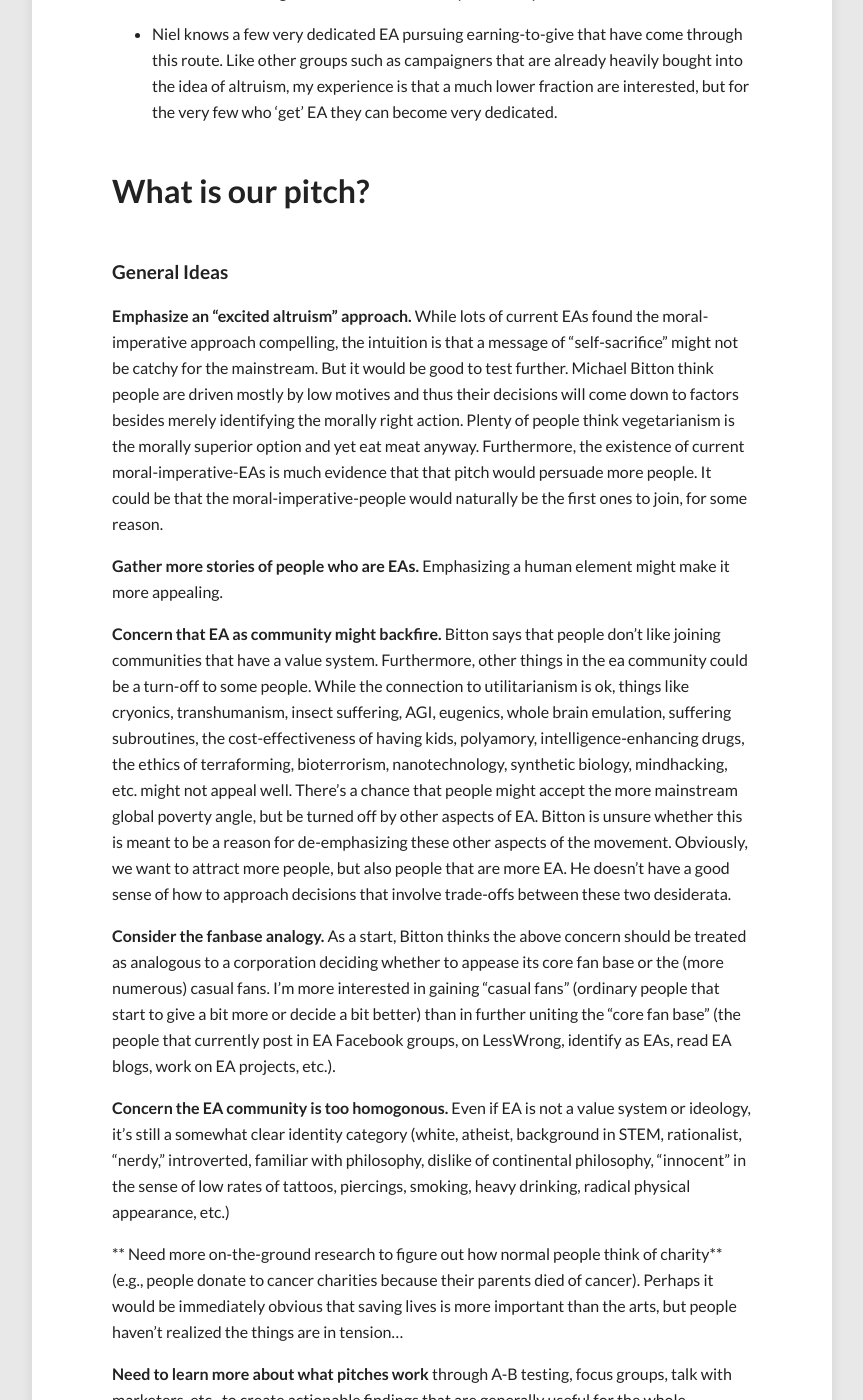
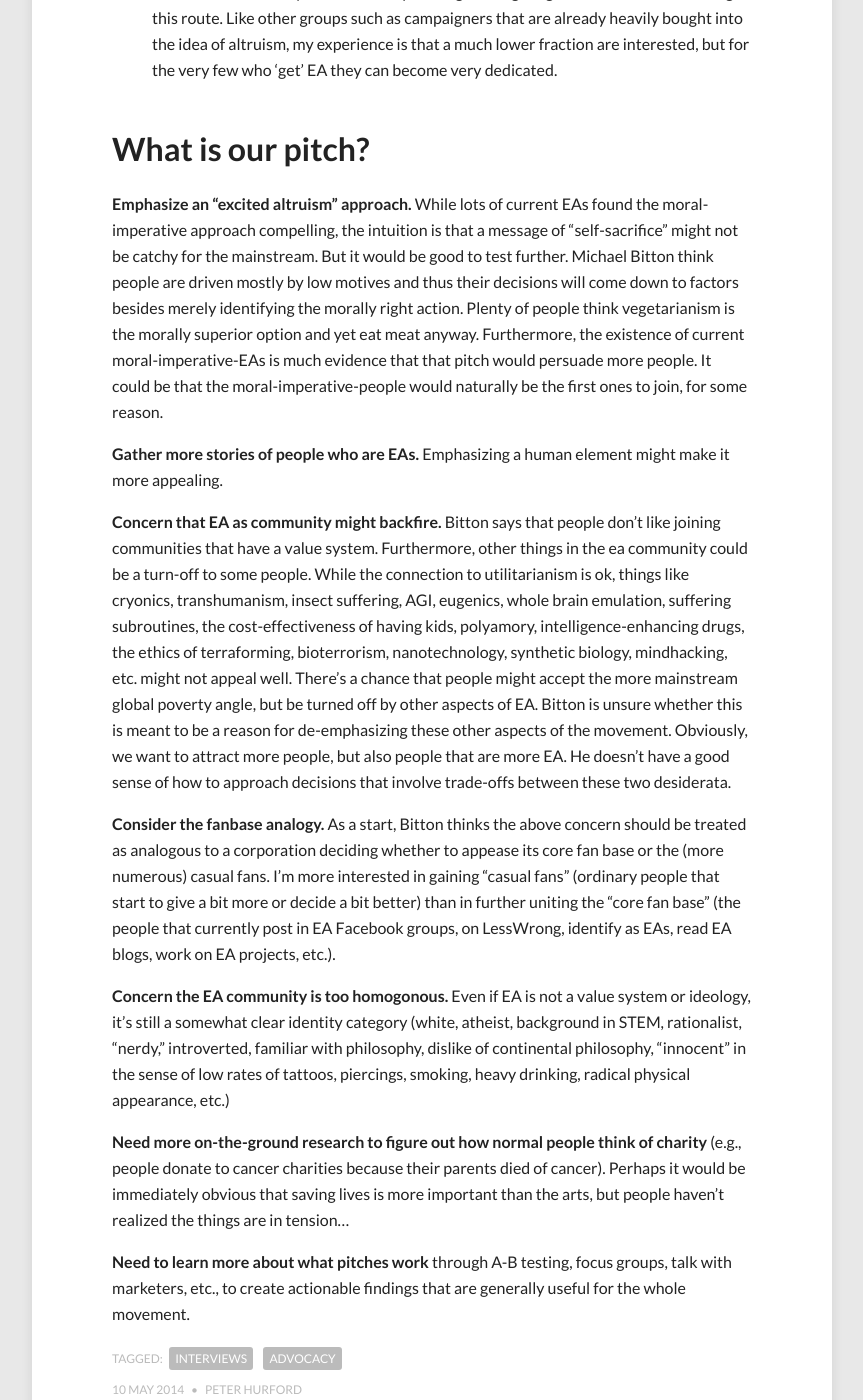
Before and after one commit to peterhurford/peterhurford.github.io, a Jekyll site: the page built from _posts/2014-05-09-conversation-with-michael-bitton-about-ea-marketing.markdown, in a window 1280 px wide and 1400 px high, scrolled down 2692 px. Shown: the whole window, without its empty margins (208-1071 px from the left). Built offline with Jekyll 4.4.1, drawn with Linux system fonts in a browser that asks for light colours; comment, search, counter and statistics services are not loaded; some of the changed lines change nothing that is shown; some of the changed text lies outside the part shown.

Commit message:
Various typo fixes

```diff
--- a/_posts/2014-05-09-conversation-with-michael-bitton-about-ea-marketing.markdown
+++ b/_posts/2014-05-09-conversation-with-michael-bitton-about-ea-marketing.markdown
@@ -12,9 +12,7 @@
 
 Michael Bitton is a graduate student in Media Production in Toronto. For his thesis paper, he's been researching effective uses of media for doing good in the world. He currently sees the most potential in health communication and social marketing in the developing world.  You can find out about his writings at his blog, [A Nice Place to Live](http://a-nice-place-to-live.blogspot.com).  I had [this conversation with him on 26 Feb](https://impact.hackpad.com/Conversation-with-Michael-Bitton-26-Feb-2014-bfP047Kgt3v) via [.impact](http://www.dotimpact.im/), but thought it would be good to cross-post the conversation here.  I've added a bit more from the comments I've received from others.
 
-Note: These notes are a quick summary of our conversation and may not be all that coherent.  They miss a lot of nuance and may not reflect statements that both people agree to.
-
--
+Note: These notes are a quick summary of our conversation and may not be all that coherent.  They miss a lot of nuance and may not reflect statements that both people agree to. <!-- more -->
 
 ## What is the goal of marketing EA?
 
@@ -27,6 +25,7 @@
 * Create more people who will identify as effective altruists?
 
 * Create more vegetarians / vegans?
+
 
 
 ## Who could the target audience be?
@@ -59,7 +58,7 @@
 
 * Niel Bowerman thinks this would be a great group to tap into more heavily.  His intuition is that many of them would "get" effectiveness and convincing them of the altruism component wouldn't be all that difficult.  He would be interested in hearing from anyone who has tried approaching these communities in more detail.
 
-#### Devoutly religious
+#### Potential Target Group: Devoutly religious
 
 * Pre-existing drive toward altruism
 
@@ -73,9 +72,8 @@
 
 
 
+
 ## What is our pitch?
-
-#### General Ideas
 
 **Emphasize an "excited altruism" approach.**  While lots of current EAs found the moral-imperative approach compelling, the intuition is that a message of "self-sacrifice" might not be catchy for the mainstream.  But it would be good to test further.  Michael Bitton think people are driven mostly by low motives and thus their decisions will come down to factors besides merely identifying the morally right action. Plenty of people think vegetarianism is the morally superior option and yet eat meat anyway.  Furthermore, the existence of current moral-imperative-EAs is much evidence that that pitch would persuade more people. It could be that the moral-imperative-people would naturally be the first ones to join, for some reason.
 
@@ -87,6 +85,6 @@
 
 **Concern the EA community is too homogonous.** Even if EA is not a value system or ideology, it's still a somewhat clear identity category (white, atheist, background in STEM, rationalist, "nerdy," introverted, familiar with philosophy, dislike of continental philosophy, "innocent" in the sense of low rates of tattoos, piercings, smoking, heavy drinking, radical physical appearance, etc.)
 
-** Need more on-the-ground research to figure out how normal people think of charity** (e.g., people donate to cancer charities because their parents died of cancer).  Perhaps it would be immediately obvious that saving lives is more important than the arts, but people haven't realized the things are in tension...
+**Need more on-the-ground research to figure out how normal people think of charity** (e.g., people donate to cancer charities because their parents died of cancer).  Perhaps it would be immediately obvious that saving lives is more important than the arts, but people haven't realized the things are in tension...
 
 **Need to learn more about what pitches work** through A-B testing, focus groups, talk with marketers, etc., to create actionable findings that are generally useful for the whole movement.
```
Also changed, not shown: _posts/2014-05-06-interview-with-boris-yakubchik.markdown (renamed from _posts/2014-05-06-interview-with-boris-yakubchik copy.markdown).
